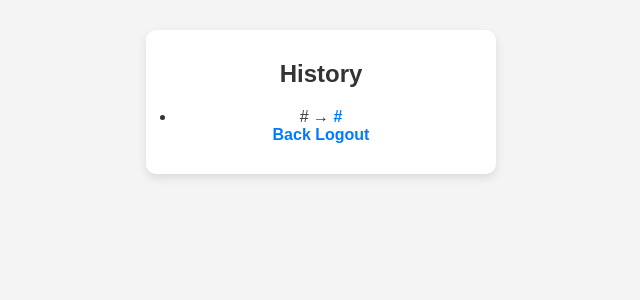
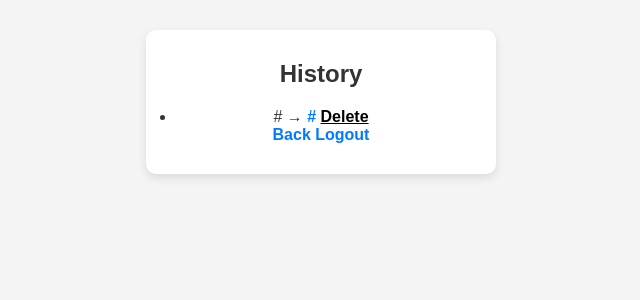
Before and after one commit to software-students-spring2025/web-app, a Flask app: page /urls/history in a window 1280 px wide. Shown: the part 298-598 px from the top of the page, without its empty margins (319-959 px from the left). Run offline with Flask 2, Linux system fonts and the light colour scheme; the visitor is signed in with stand-in values (Sample User, id 1); a database or web service that is not in the repository returns one stand-in record (values such as "Sample title"); some libraries are stand-ins or nearby versions.

Commit message:
delete function and url macro

```diff
--- a/url_shortener_app/routes/urls.py
+++ b/url_shortener_app/routes/urls.py
@@ -23,10 +23,14 @@ def shorten():
     URL.create_url(current_user.id, long_url, short_url)
     return redirect(url_for("urls.dashboard"))
 
-@urls.route("/delete/<short_url>")
+@urls.route("/delete", methods=["GET"])
 @login_required
-def delete(short_url):
+def delete():
+    short_url = request.args.get('short_url')
+    next = request.args.get('next')
     URL.delete_url(short_url)
+    if next:
+        return redirect(next)
     return redirect(url_for("urls.dashboard"))
 
 @urls.route("/edit/<short_url>", methods=["GET", "POST"])
--- a/url_shortener_app/static/styles.css
+++ b/url_shortener_app/static/styles.css
@@ -94,6 +94,11 @@ a:hover {
     border: 1px solid #c3e6cb;
 }
 
+.url-options {
+    color: black;
+    text-decoration: underline;
+}
+
 /* Responsive Design */
 @media (max-width: 400px) {
     .container {
--- a/url_shortener_app/templates/dashboard.html
+++ b/url_shortener_app/templates/dashboard.html
@@ -1,3 +1,4 @@
+{% from 'macros.html' import list_url %}
 <!DOCTYPE html>
 <html lang="en">
 <head>
@@ -16,9 +17,7 @@
 
         <h2>Recent URLs</h2>
         <ul>
-            {% for url in urls %}
-                <li>{{ url.short_url }} → <a href="{{ url.long_url }}" target="_blank">{{ url.long_url }}</a></li>
-            {% endfor %}
+            {{ list_url(urls, url_for('urls.dashboard')) }}
         </ul>
 
         <a href="{{ url_for('urls.history') }}">View All</a>
--- a/url_shortener_app/templates/history.html
+++ b/url_shortener_app/templates/history.html
@@ -1,3 +1,4 @@
+{% from 'macros.html' import list_url %}
 <!DOCTYPE html>
 <html lang="en">
 <head>
@@ -9,11 +10,9 @@
 <body>
     <div class="container">
         <h1>History</h1>
-        <ul>
-            {% for url in urls %}
-                <li>{{ url.short_url }} → <a href="{{ url.long_url }}" target="_blank">{{ url.long_url }}</a></li>
-            {% endfor %}
-        </ul>
+            <ul>
+                {{ list_url(urls, url_for('urls.history')) }}
+            </ul>
         <a href="{{ url_for('urls.dashboard') }}">Back</a>
         <a href="{{ url_for('auth.logout') }}">Logout</a>
     </div>
--- /dev/null
+++ b/url_shortener_app/templates/macros.html
@@ -0,0 +1,8 @@
+{% macro list_url(urls, redirect) %}
+    {% for url in urls %}
+        <li>
+            {{ url.short_url }} → <a href="{{ url.long_url }}" target="_blank">{{ url.long_url }}</a>
+            <a href="{{ url_for('urls.delete', short_url=url.short_url, next=redirect) }}" class="url-options">Delete</button>
+        </li>
+    {% endfor %}
+{% endmacro %}
```
